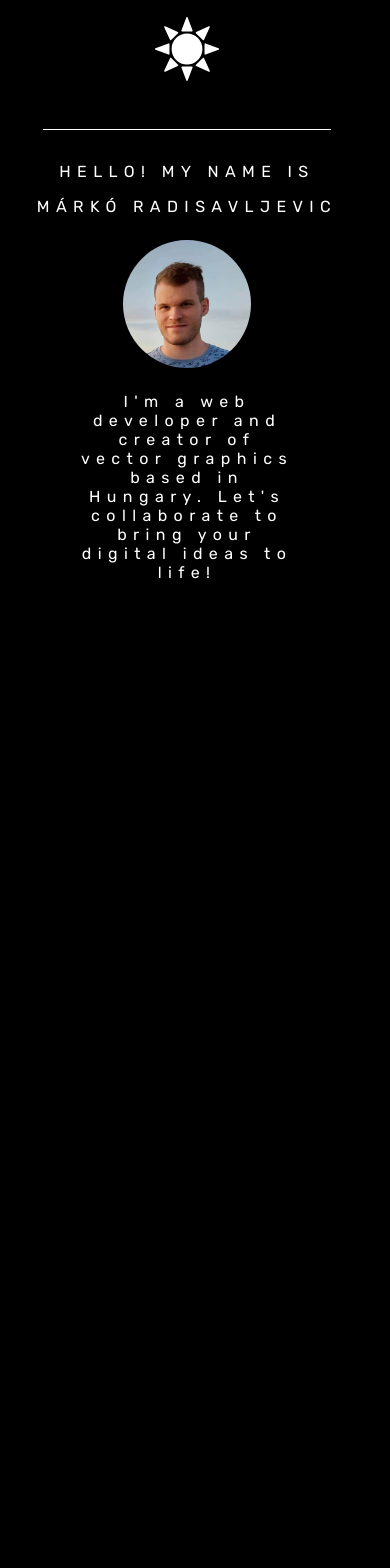
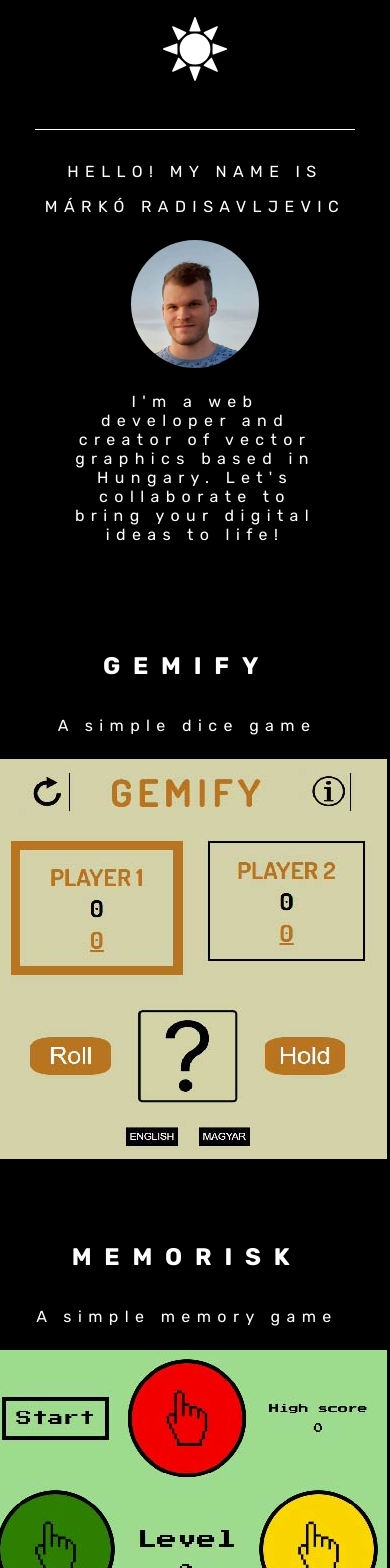
Before and after one commit to RadiMarko/portfolio, a React (Vite) app: page / in a window 390 px wide. Shown: the part 400-1968 px from the top of the page. Before the commit the page ends 1470 px from the top, so only its background shows below. Built offline with nearby package versions, Linux system fonts and the light colour scheme.

Commit message:
Add projects and illustrations to media query

```diff
--- a/src/App.css
+++ b/src/App.css
@@ -1,5 +1,4 @@
 body {
-  display: flex;
   margin: 0 auto;
   transition: background-color 0.4s ease-in-out;
   font-family: Rubik, Arial, Helvetica, sans-serif;
@@ -163,6 +162,7 @@ body {
 
 .tech-text {
   cursor: pointer;
+  user-select: none;
 }
 
 .wifi-icon {
@@ -218,6 +218,7 @@ a:active {
 .greeting-text {
   margin-top: 2rem;
   font-size: 1.5rem;
+  user-select: none;
 }
 
 .name-text {
@@ -243,6 +244,7 @@ a:active {
   width: 75%;
   font-size: 1.5rem;
   text-align: center;
+  user-select: none;
 }
 
 /* PROJECT DISPLAY STYLING BELOW */
@@ -356,17 +358,17 @@ a:active {
 
 @media (max-width: 1365px) {
   body {
-    max-width: 20rem;
+    max-width: 21rem;
     margin: 0 auto;
   }
 
   .dark-mode {
-    max-width: 20rem;
+    max-width: 21rem;
     margin: 0 auto;
   }
 
   .bright-mode {
-    max-width: 20rem;
+    max-width: 21rem;
     margin: 0 auto;
   }
 
@@ -386,18 +388,18 @@ a:active {
     order: 2;
   }
 
-  .header-menu {
+  .header-menu-item {
     display: none;
   }
 
   .horizontal-line-dark {
     margin-top: 3rem;
-    max-width: 18rem;
+    max-width: 20rem;
   }
 
   .horizontal-line-bright {
     margin-top: 3rem;
-    max-width: 18rem;
+    max-width: 20rem;
   }
 
   .greeting-text {
@@ -407,7 +409,7 @@ a:active {
 
   .name-text {
     font-size: 1rem;
-    max-width: 19rem;
+    max-width: 20rem;
   }
 
   .name-text:hover {
@@ -416,14 +418,40 @@ a:active {
 
   .intro-text {
     font-size: 1rem;
-    max-width: 19rem;
+    max-width: 20rem;
+  }
+
+  .hero {
+    margin-bottom: 5rem;
   }
 
   .project-section {
-    display: none;
+    max-width: 20rem;
+    display: flex;
+    flex-direction: column;
+    margin-bottom: 5rem;
+  }
+
+  .project-cards {
+    display: flex;
+    flex-direction: column;
   }
 
   .illustration-section {
-    display: none;
+    max-width: 20rem;
+    display: flex;
+    flex-direction: column;
+    margin-bottom: 10rem;
+  }
+
+  .illustrations {
+    max-width: 20rem;
+    display: flex;
+    flex-direction: column;
+  }
+
+  .button-dark,
+  .button-bright {
+    display: none !important;
   }
 }
```
